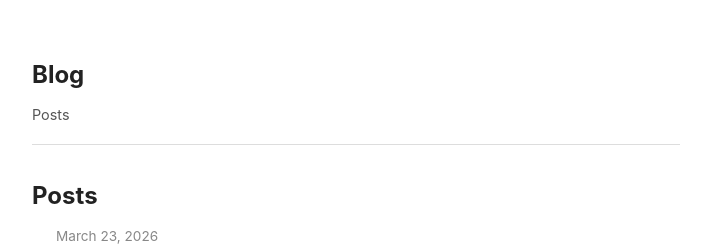
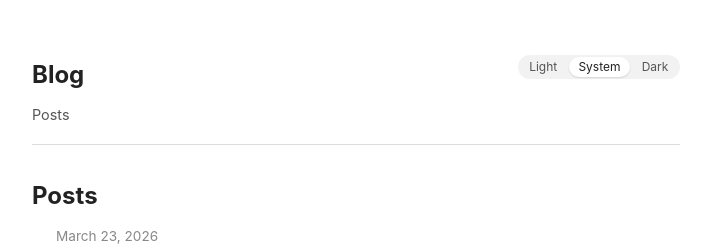
Before and after one commit to samcarey/blog, a Jekyll site: the page built from index.html, in a window 1280 px wide. Shown: the top 246 px of the page, without its empty margins (284-995 px from the left). Built offline with Jekyll 4.4.1, drawn with Linux system fonts in a browser that asks for light colours.

Commit message:
Add light/dark/system theme toggle
Adds a 3-state theme switcher in the header that persists the user's
preference to localStorage and falls back to the OS preference when set
to "system" (the default). An inline pre-paint script applies the
resolved theme before render to avoid a flash of incorrect colors.

```diff
--- a/_layouts/default.html
+++ b/_layouts/default.html
@@ -4,33 +4,71 @@
   <meta charset="utf-8">
   <meta name="viewport" content="width=device-width, initial-scale=1">
   <title>{% if page.title %}{{ page.title }} · {{ site.title }}{% else %}{{ site.title }}{% endif %}</title>
+  <script>
+    (function () {
+      var stored = localStorage.getItem('theme');
+      var pref = (stored === 'light' || stored === 'dark' || stored === 'system') ? stored : 'system';
+      var resolved = pref === 'system'
+        ? (window.matchMedia('(prefers-color-scheme: dark)').matches ? 'dark' : 'light')
+        : pref;
+      document.documentElement.setAttribute('data-theme', resolved);
+      document.documentElement.setAttribute('data-theme-pref', pref);
+    })();
+  </script>
   <style>
+    :root {
+      --bg: #ffffff;
+      --text: #222222;
+      --muted: #888888;
+      --nav: #555555;
+      --nav-hover: #000000;
+      --border: #dddddd;
+      --link: #0055aa;
+      --toggle-bg: #f2f2f2;
+      --toggle-active-bg: #ffffff;
+      --toggle-active-shadow: rgba(0, 0, 0, 0.12);
+    }
+    [data-theme="dark"] {
+      --bg: #15171a;
+      --text: #e6e6e6;
+      --muted: #8a8f98;
+      --nav: #b0b4bb;
+      --nav-hover: #ffffff;
+      --border: #2a2d31;
+      --link: #6fb3ff;
+      --toggle-bg: #22252a;
+      --toggle-active-bg: #34383f;
+      --toggle-active-shadow: rgba(0, 0, 0, 0.5);
+    }
     * { margin: 0; padding: 0; box-sizing: border-box; }
+    html { background: var(--bg); }
     body {
       font-family: -apple-system, BlinkMacSystemFont, "Segoe UI", Helvetica, Arial, sans-serif;
       line-height: 1.6;
-      color: #222;
+      color: var(--text);
+      background: var(--bg);
       max-width: 680px;
       margin: 0 auto;
       padding: 2rem 1rem;
     }
-    header { margin-bottom: 2rem; border-bottom: 1px solid #ddd; padding-bottom: 1rem; }
+    header { margin-bottom: 2rem; border-bottom: 1px solid var(--border); padding-bottom: 1rem; }
     header a { color: inherit; text-decoration: none; }
     header h1 { font-size: 1.5rem; }
-    nav a { color: #555; font-size: 0.9rem; text-decoration: none; margin-right: 1rem; }
-    nav a:hover { color: #000; }
+    .header-row { display: flex; justify-content: space-between; align-items: center; gap: 1rem; }
+    nav a { color: var(--nav); font-size: 0.9rem; text-decoration: none; margin-right: 1rem; }
+    nav a:hover { color: var(--nav-hover); }
     main { margin-bottom: 3rem; }
     h1, h2, h3 { margin: 1.5rem 0 0.5rem; }
     h1 { font-size: 1.8rem; }
     p { margin-bottom: 1rem; }
     ul, ol { margin: 0 0 1rem 1.5rem; }
-    a { color: #0055aa; }
+    a { color: var(--link); }
     .post-list { list-style: none; padding: 0; }
     .post-list li { margin-bottom: 1.5rem; }
     .post-list .title { font-size: 1.2rem; }
-    .post-list .date { color: #888; font-size: 0.85rem; }
-    .post-meta { color: #888; font-size: 0.9rem; margin-bottom: 1.5rem; }
-    footer { border-top: 1px solid #ddd; padding-top: 1rem; color: #888; font-size: 0.8rem; }
+    .post-list .date { color: var(--muted); font-size: 0.85rem; }
+    .post-meta { color: var(--muted); font-size: 0.9rem; margin-bottom: 1.5rem; }
+    footer { border-top: 1px solid var(--border); padding-top: 1rem; color: var(--muted); font-size: 0.8rem; }
     .draft-badge {
       background: #f0ad4e;
       color: #fff;
@@ -41,11 +79,43 @@
       text-transform: uppercase;
       font-weight: bold;
     }
+    .theme-toggle {
+      display: inline-flex;
+      background: var(--toggle-bg);
+      border-radius: 999px;
+      padding: 2px;
+      gap: 2px;
+    }
+    .theme-toggle button {
+      appearance: none;
+      border: 0;
+      background: transparent;
+      color: var(--nav);
+      font: inherit;
+      font-size: 0.75rem;
+      padding: 0.25rem 0.6rem;
+      border-radius: 999px;
+      cursor: pointer;
+      line-height: 1;
+    }
+    .theme-toggle button:hover { color: var(--nav-hover); }
+    .theme-toggle button[aria-pressed="true"] {
+      background: var(--toggle-active-bg);
+      color: var(--text);
+      box-shadow: 0 1px 2px var(--toggle-active-shadow);
+    }
   </style>
 </head>
 <body>
   <header>
-    <h1><a href="{{ site.baseurl }}/">{{ site.title }}</a></h1>
+    <div class="header-row">
+      <h1><a href="{{ site.baseurl }}/">{{ site.title }}</a></h1>
+      <div class="theme-toggle" role="group" aria-label="Theme">
+        <button type="button" data-theme-set="light" aria-pressed="false">Light</button>
+        <button type="button" data-theme-set="system" aria-pressed="false">System</button>
+        <button type="button" data-theme-set="dark" aria-pressed="false">Dark</button>
+      </div>
+    </div>
     <nav>
       <a href="{{ site.baseurl }}/">Posts</a>
     </nav>
@@ -56,5 +126,36 @@
   <footer>
     &copy; {{ 'now' | date: "%Y" }}
   </footer>
+  <script>
+    (function () {
+      var root = document.documentElement;
+      var media = window.matchMedia('(prefers-color-scheme: dark)');
+
+      function apply(pref) {
+        var resolved = pref === 'system' ? (media.matches ? 'dark' : 'light') : pref;
+        root.setAttribute('data-theme', resolved);
+        root.setAttribute('data-theme-pref', pref);
+        document.querySelectorAll('.theme-toggle button').forEach(function (b) {
+          b.setAttribute('aria-pressed', b.dataset.themeSet === pref ? 'true' : 'false');
+        });
+      }
+
+      var stored = localStorage.getItem('theme');
+      var initial = (stored === 'light' || stored === 'dark' || stored === 'system') ? stored : 'system';
+      apply(initial);
+
+      document.querySelectorAll('.theme-toggle button').forEach(function (b) {
+        b.addEventListener('click', function () {
+          var pref = b.dataset.themeSet;
+          localStorage.setItem('theme', pref);
+          apply(pref);
+        });
+      });
+
+      media.addEventListener('change', function () {
+        if ((localStorage.getItem('theme') || 'system') === 'system') apply('system');
+      });
+    })();
+  </script>
 </body>
 </html>
```
